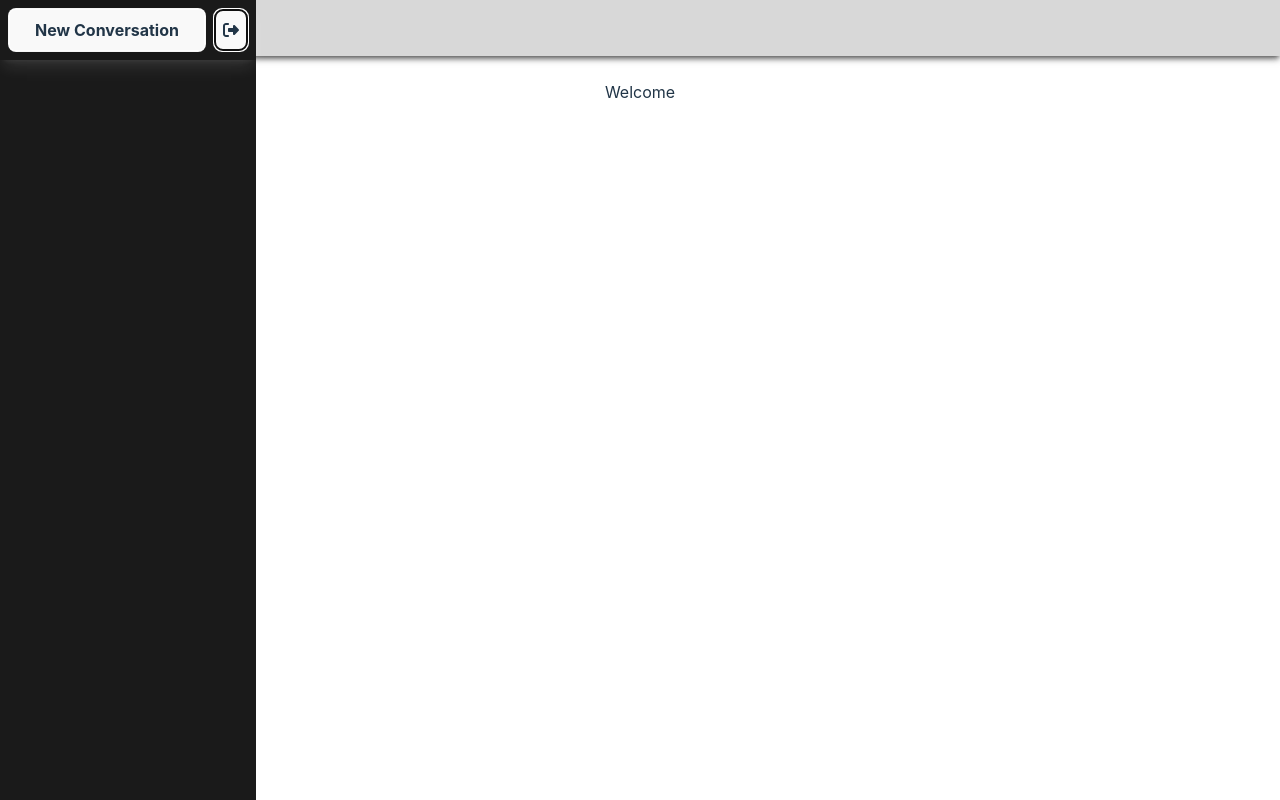
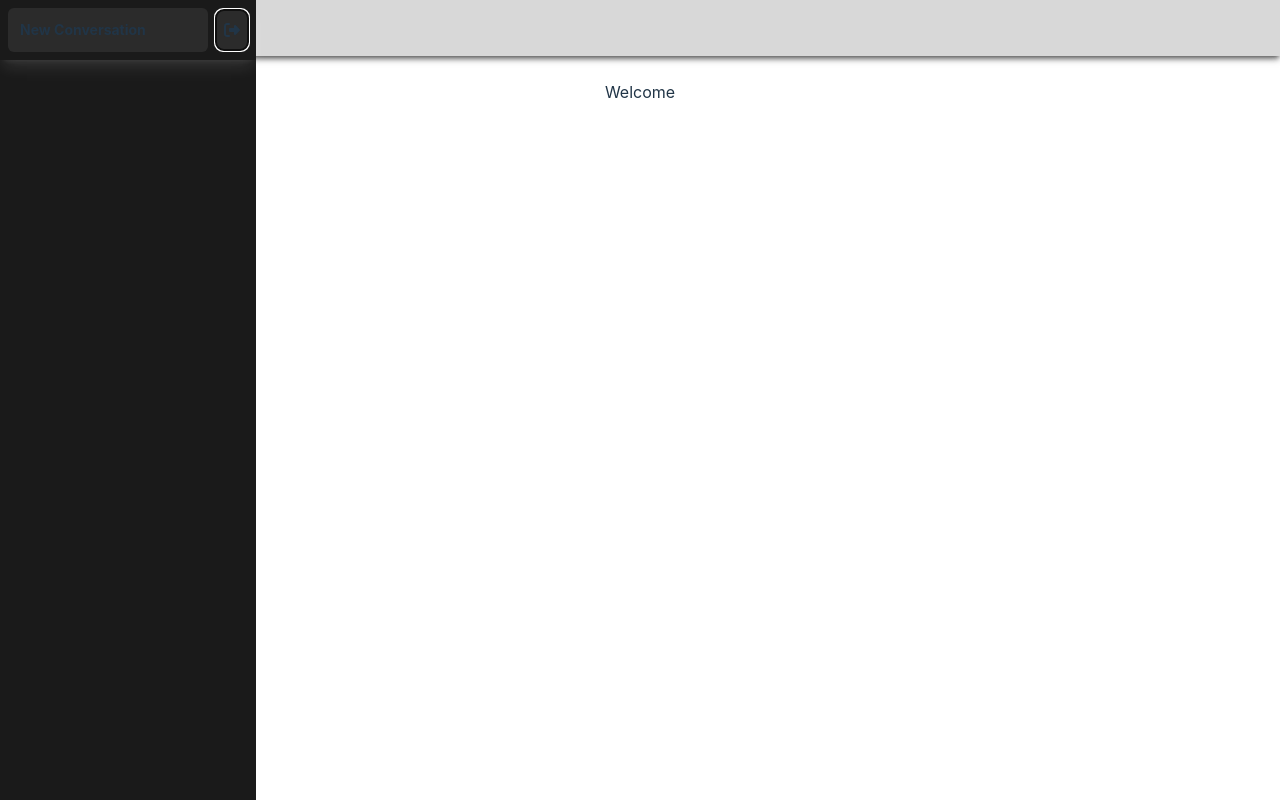
Before and after one commit to Killua7362/gptforme, a React (Vite) app in the folder client/: page / in a window 1280 px wide. Both pictures are taken after a click on the button 35 px from the left and 29 px from the top of the page. Built offline with nearby package versions, Linux system fonts and the light colour scheme.

Commit message:
cleaning up

```diff
--- a/client/components/ChatBox.tsx
+++ b/client/components/ChatBox.tsx
@@ -17,7 +17,7 @@ type ChatInput = z.infer<typeof ChatSchema>;
 const ChatBox = () => {
     const formRef = useRef<HTMLFormElement>(null)
     const dispatch = useDispatch()
-    const params = useParams()
+    const chatid = useParams().chatid
     const {
         register,
         handleSubmit,
@@ -38,8 +38,8 @@ const ChatBox = () => {
             <form className='w-full'
             ref = {formRef}
             onSubmit={handleSubmit((d)=>{
-                dispatch(updateChatsUser(params.chatid,d.chat))
-                dispatch(updateChatsBots(params.chatid,'I am bot'))
+                dispatch(updateChatsUser(chatid!,d.chat))
+                dispatch(updateChatsBots(chatid!,'I am bot'))
                 resetField('chat')
             }
             )}
--- a/client/components/SideBar.tsx
+++ b/client/components/SideBar.tsx
@@ -15,7 +15,7 @@ const SideBar = () => {
     const chats:ChatsType= useSelector(( state:rootState )=>state.task)
     const [createChat,setCreateChat] = useState(false)
     const navigate = useNavigate()
-
+    const [activeConversation,setActiveConversation] = useState<string>()
     useEffect(()=>{
       localStorage.setItem('expand',String(expand))
     },[expand])
@@ -27,27 +27,28 @@ const SideBar = () => {
     return (
         <div className={ `fixed z-50 h-full flex ${expand === 'true'?'w-64 bg-secondary shadow-lg shadow-white/10':''}`}>
           <div className="w-full">
-            <div className="flex justify-between items-center w-full shadow-lg shadow-white/10 p-2">
-            <button className="p-0 m-0 w-full" onClick={()=>setCreateChat(true)}>
-              <div className={ `w-full font-bold border-solid border-[0.5px] border-white rounded-md p-2 ${expand === 'true'?'':'hidden'}` }>
+            <div className="flex justify-around items-center w-full shadow-lg shadow-white/10 p-2">
+              <div
+              onClick={()=>setCreateChat(true)}
+              className={ `w-10/12 text-sm text-start font-bold bg-[#2b2b2b] hover:bg-[#404040] rounded-md p-3 cursor-pointer ${expand === 'true'?'':'hidden'}` }>
                   New Conversation
               </div>
-                </button>
+              <button className="w-fit h-fit border-none ml-2 p-2 bg-[#2b2b2b] hover:bg-[#404040]" >
+                <FontAwesomeIcon icon={faRightFromBracket} className="text-base" onClick={expandButtonHandler}/>
+              </button>
                 <CreateChat openModal={setCreateChat} state={createChat}/>
-              <button className="w-fit h-fit border-white ml-2 p-2" onClick={expandButtonHandler}>
-                <FontAwesomeIcon icon={faRightFromBracket} className="text-base"/>
-              </button>
             </div>
             <div className={ `w-full h-full ${expand === 'true'?"":"hidden"}` }>
-              <div className="flex flex-col gap-y-2 items-center">
+              <div className="flex flex-col gap-y-2 items-center mt-4">
                 {chats.chats && Object.keys(chats.chats).map((val,i:number)=>{
                   return(
                     <div
                     id={val}
                      onClick={()=>{
+                      setActiveConversation(val)
                       navigate(`/chatpage/${val}`,{replace:true})
                     }}
-                    className="w-10/12 h-12 text-center py-2 border-solid border-white border-[0.5px] rounded-xl"
+                    className={`w-11/12 h-12 text-center py-2 rounded-md ${val===activeConversation?"bg-[#404040]":" bg-[#2b2b2b] hover:bg-[#404040] cursor-pointer"}`}
                     >
                       {chats.chats[val].name}
                     </div>
--- a/client/redux_store/chats.ts
+++ b/client/redux_store/chats.ts
@@ -52,6 +52,7 @@ export const updateName = (id:string,name:string)=>{
 const initialState = {
     chats:{}
 }
+
 interface ActionAdd{
     type:'ADD_TASK',
     payload:{
@@ -164,9 +165,7 @@ const taskReducer = (state:ChatsDataState=initialState,action:Action)=>{
 }
 
 export const rootReducer = combineReducers({task:taskReducer})
-
 const persistedReducer = persistReducer(persistConfig,rootReducer)
-
 const store = configureStore({reducer:persistedReducer})
 export type rootState = ReturnType<typeof store.getState>
 
```
